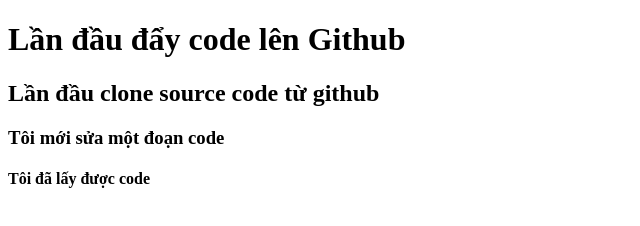
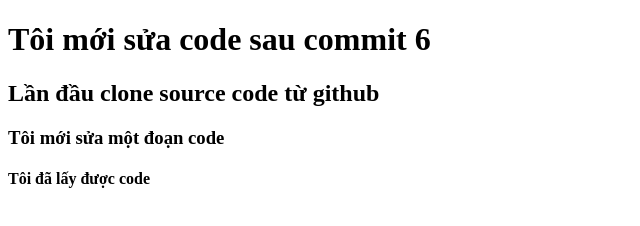
Before and after one commit to QuangKhai-dev/BC76_DemoGit, a plain HTML site: page index.html in a window 1280 px wide. Shown: the whole page, without its empty margins (0-640 px from the left). Drawn offline with Linux system fonts and the light colour scheme.

Commit message:
update lai the h1

```diff
--- a/index.html
+++ b/index.html
@@ -8,7 +8,7 @@
 </head>
 
 <body>
-  <h1>Lần đầu đẩy code lên Github</h1>
+  <h1>Tôi mới sửa code sau commit 6</h1>
   <h2>Lần đầu clone source code từ github</h2>
   <h3>Tôi mới sửa một đoạn code</h3>
   <h4>Tôi đã lấy được code</h4>
```
